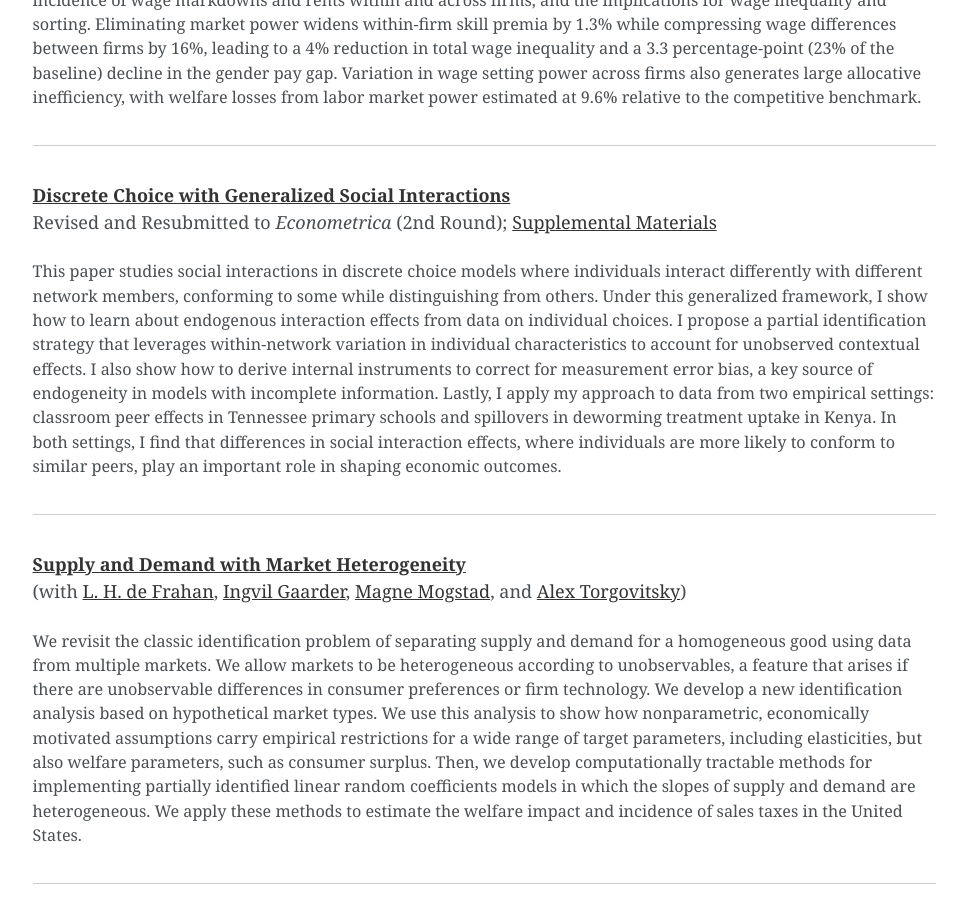
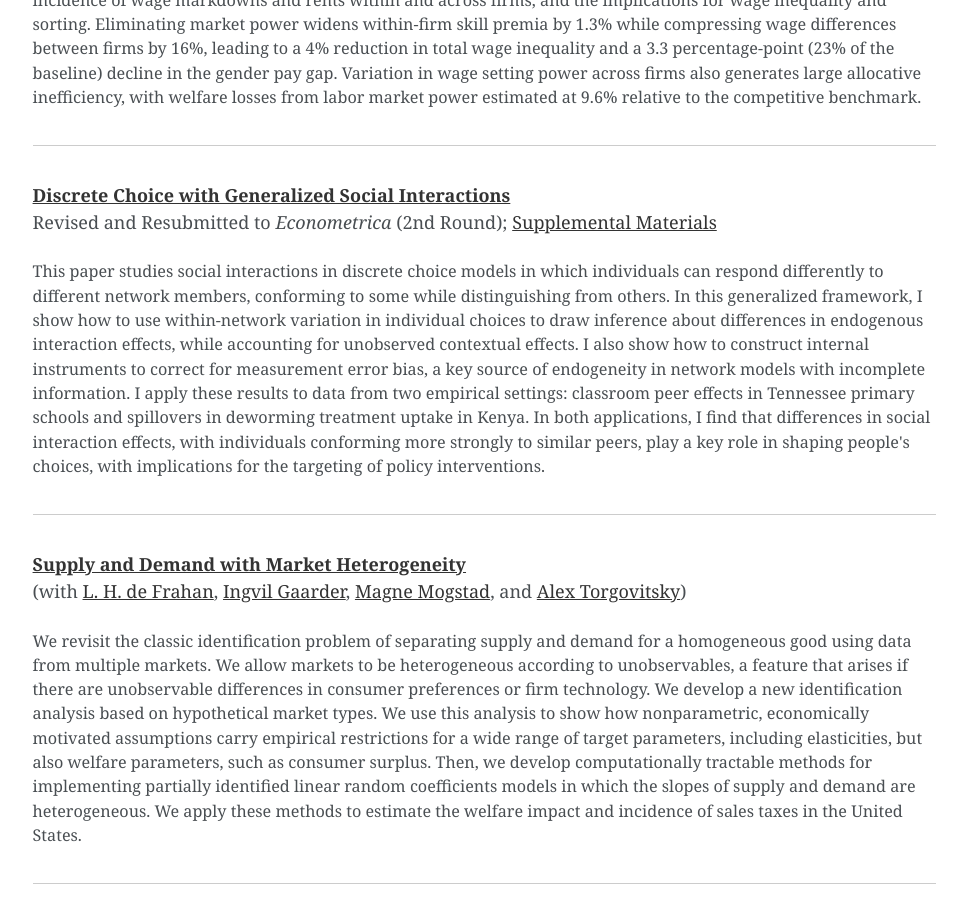
Before and after one commit to ovolpe/ovolpe.github.io, a Jekyll site: the page built from _pages/research.md, in a window 1280 px wide and 900 px high, scrolled down 453 px. Shown: the whole window, without its empty margins (249-1213 px from the left). Built offline with Jekyll 4.4.1, drawn with Linux system fonts in a browser that asks for light colours.

Commit message:
Update research paper description for clarity
Revised the description of the research paper to improve clarity and precision regarding social interactions in discrete choice models.

```diff
--- a/_pages/research.md
+++ b/_pages/research.md
@@ -23,7 +23,7 @@ This paper examines how a firm's labor market power shapes, and is shaped by, it
 Revised and Resubmitted to _Econometrica_ (2nd Round); [Supplemental Materials](/files/dcwgsi_supplement.pdf)<br>
 
 <p style="font-size: 0.9em;">
-This paper studies social interactions in discrete choice models where individuals interact differently with different network members, conforming to some while distinguishing from others. Under this generalized framework, I show how to learn about endogenous interaction effects from data on individual choices. I propose a partial identification strategy that leverages within-network variation in individual characteristics to account for unobserved contextual effects. I also show how to derive internal instruments to correct for measurement error bias, a key source of endogeneity in models with incomplete information. Lastly, I apply my approach to data from two empirical settings: classroom peer effects in Tennessee primary schools and spillovers in deworming treatment uptake in Kenya. In both settings, I find that differences in social interaction effects, where individuals are more likely to conform to similar peers, play an important role in shaping economic outcomes.
+This paper studies social interactions in discrete choice models in which individuals can respond differently to different network members, conforming to some while distinguishing from others. In this generalized framework, I show how to use within-network variation in individual choices to draw inference about differences in endogenous interaction effects, while accounting for unobserved contextual effects. I also show how to construct internal instruments to correct for measurement error bias, a key source of endogeneity in network models with incomplete information. I apply these results to data from two empirical settings: classroom peer effects in Tennessee primary schools and spillovers in deworming treatment uptake in Kenya. In both applications, I find that differences in social interaction effects, with individuals conforming more strongly to similar peers, play a key role in shaping people's choices, with implications for the targeting of policy interventions.
 </p>
 
 <hr style="margin: 2em 0; border: none; border-top: 1px solid #ccc;">
```
